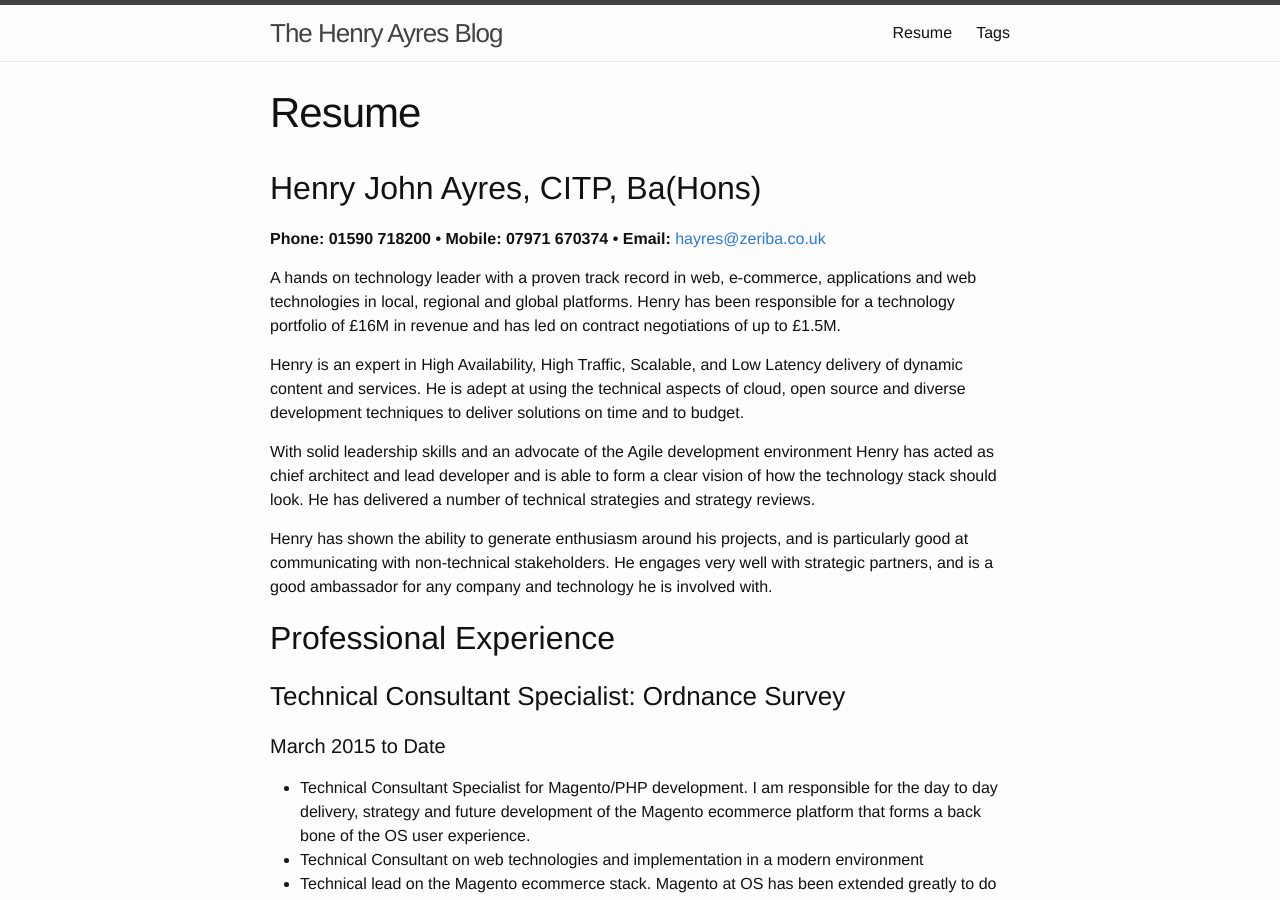
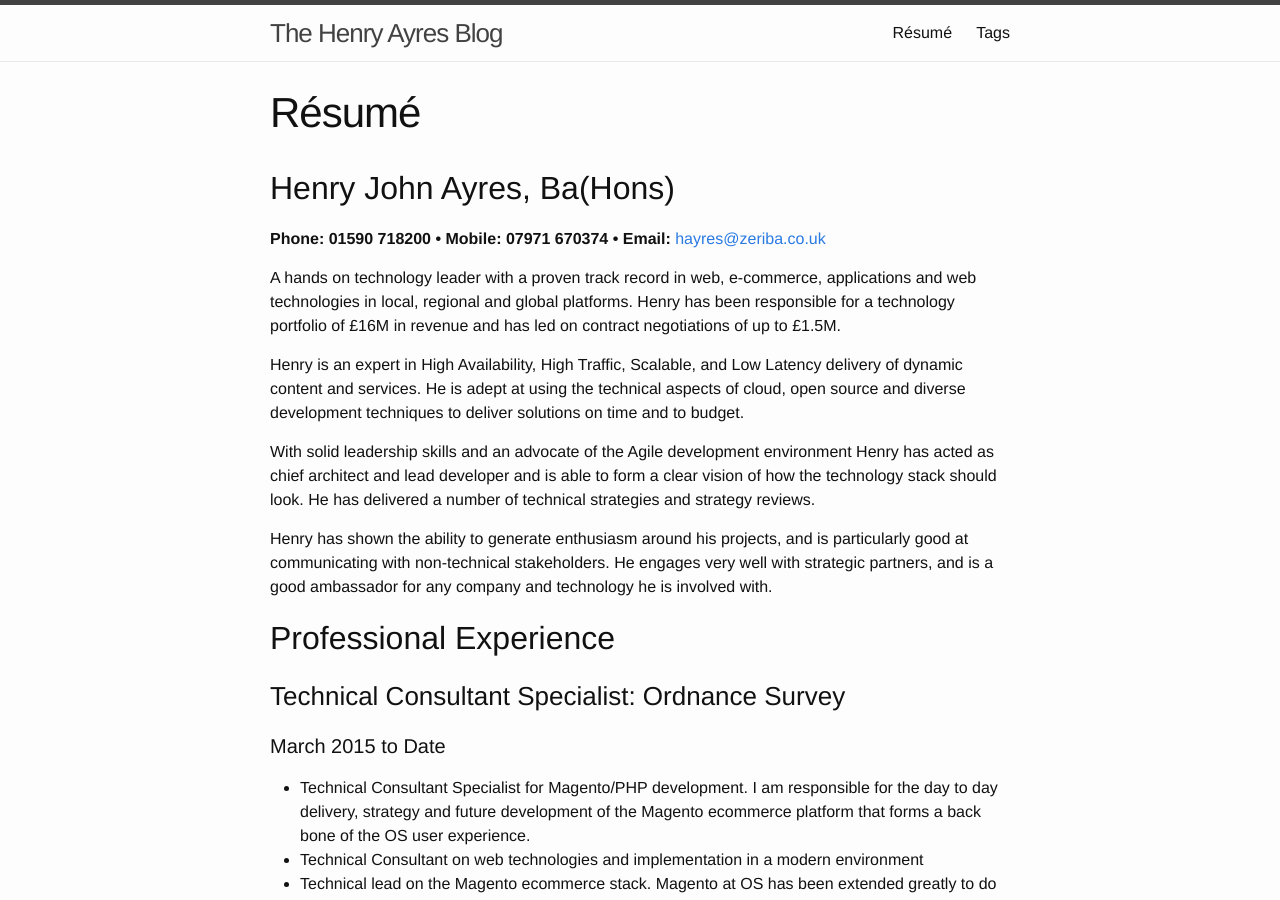
Before and after one commit to hayres/hayres.github.io, a Jekyll site: the page built from resumemd.md, in a window 1280 px wide and 900 px high. Built offline with Jekyll 4.4.1, drawn with Linux system fonts in a browser that asks for light colours.

Commit message:
add correct accents

```diff
--- a/resumemd.md
+++ b/resumemd.md
@@ -1,14 +1,14 @@
 ---
 layout: page
-title: Resume
-permalink: /resume/
+title: Résumé
+permalink: /résumé/
 sitemap:
     priority: 1.0
     changefreq: 'monthly'
     lastmod: 2017-02-12T22:55:30-00:00
 ---
 
-## Henry John Ayres, CITP, Ba(Hons)
+## Henry John Ayres,  Ba(Hons)
 
 **Phone: 01590 718200 •  Mobile: 07971 670374 • Email:** [hayres@zeriba.co.uk](mailto:hayres@zeriba.co.uk)
 
```
